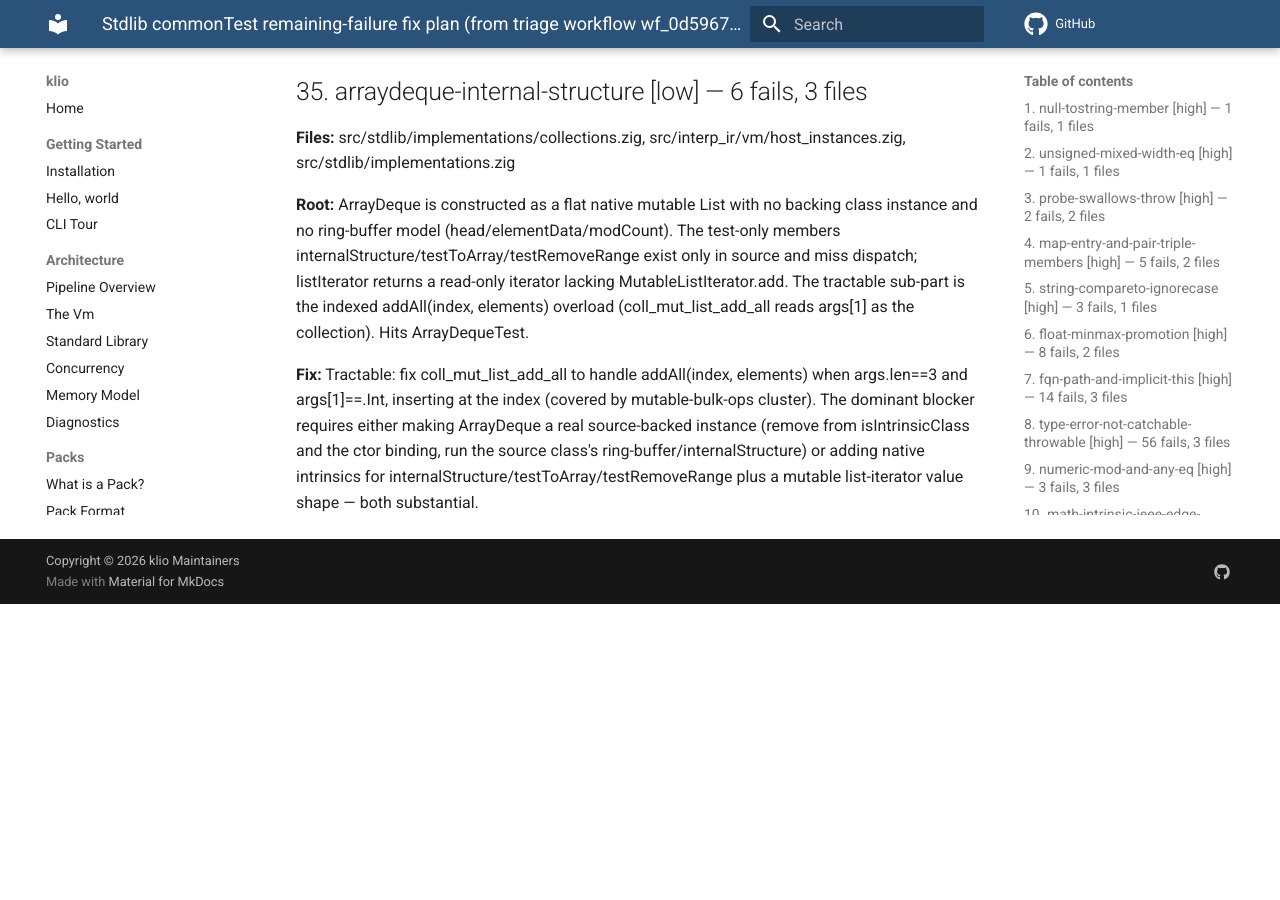
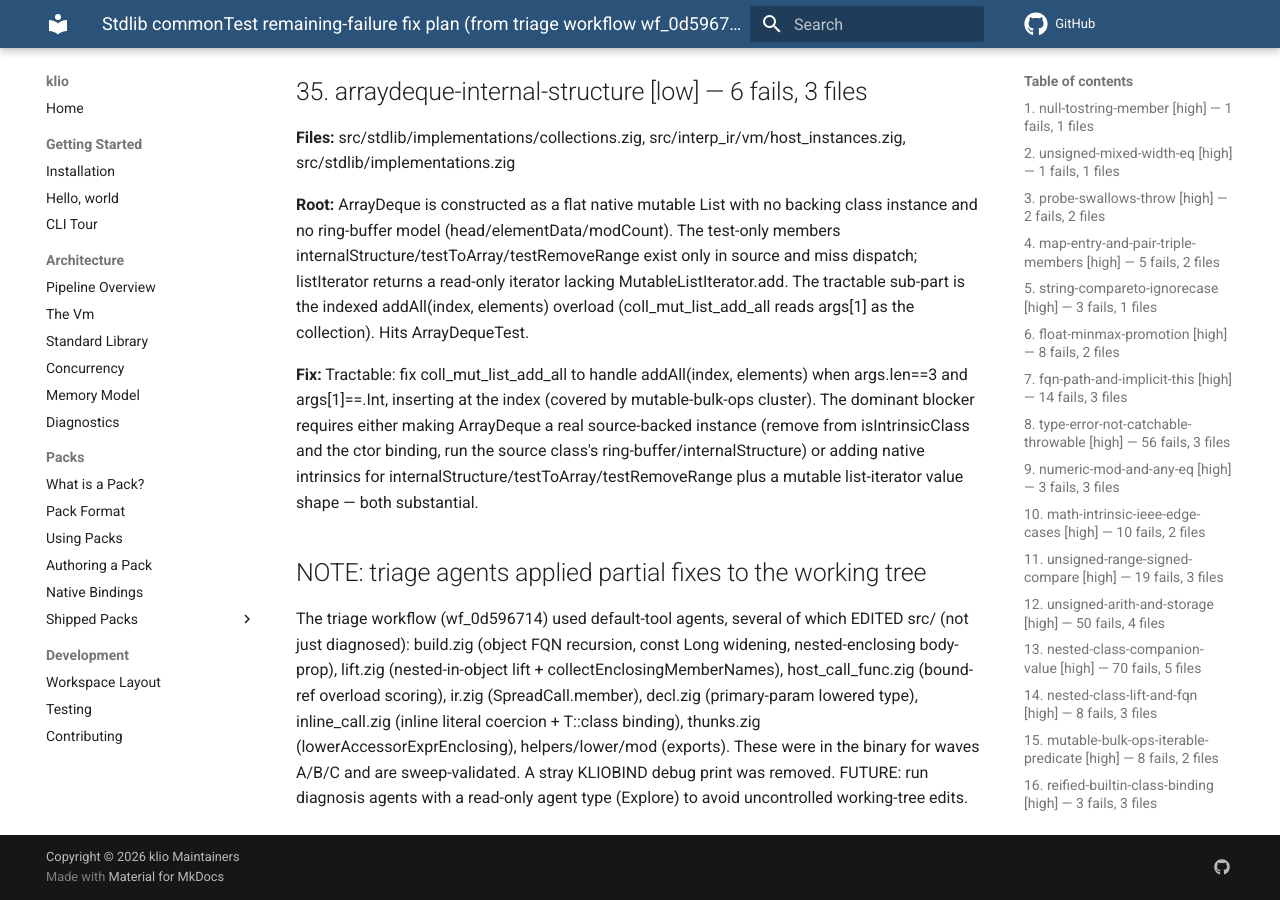
Before and after one commit to DrewCarlson/klio, an MkDocs documentation site: the page built from docs/stdlib-fix-plan.md, in a window 1280 px wide and 900 px high, scrolled down 17511 px. Built offline with MkDocs 1.6.1 and Material for MkDocs 9.7.7, drawn with Linux system fonts in a browser that asks for light colours; comment, search, counter and statistics services are not loaded; before the commit the page ends 18115 px from its top, so only the background shows below that.

```diff
--- a/docs/stdlib-fix-plan.md
+++ b/docs/stdlib-fix-plan.md
@@ -246,3 +246,16 @@
 **Root:** ArrayDeque is constructed as a flat native mutable List with no backing class instance and no ring-buffer model (head/elementData/modCount). The test-only members internalStructure/testToArray/testRemoveRange exist only in source and miss dispatch; listIterator returns a read-only iterator lacking MutableListIterator.add. The tractable sub-part is the indexed addAll(index, elements) overload (coll_mut_list_add_all reads args[1] as the collection). Hits ArrayDequeTest.
 
 **Fix:** Tractable: fix coll_mut_list_add_all to handle addAll(index, elements) when args.len==3 and args[1]==.Int, inserting at the index (covered by mutable-bulk-ops cluster). The dominant blocker requires either making ArrayDeque a real source-backed instance (remove from isIntrinsicClass and the ctor binding, run the source class's ring-buffer/internalStructure) or adding native intrinsics for internalStructure/testToArray/testRemoveRange plus a mutable list-iterator value shape — both substantial.
+
+
+## NOTE: triage agents applied partial fixes to the working tree
+The triage workflow (wf_0d596714) used default-tool agents, several of which
+EDITED src/ (not just diagnosed): build.zig (object FQN recursion, const Long
+widening, nested-enclosing body-prop), lift.zig (nested-in-object lift +
+collectEnclosingMemberNames), host_call_func.zig (bound-ref overload scoring),
+ir.zig (SpreadCall.member), decl.zig (primary-param lowered type),
+inline_call.zig (inline literal coercion + T::class binding), thunks.zig
+(lowerAccessorExprEnclosing), helpers/lower/mod (exports). These were in the
+binary for waves A/B/C and are sweep-validated. A stray KLIOBIND debug print was
+removed. FUTURE: run diagnosis agents with a read-only agent type (Explore) to
+avoid uncontrolled working-tree edits.
```
Also changed, not shown: 10 other files.
